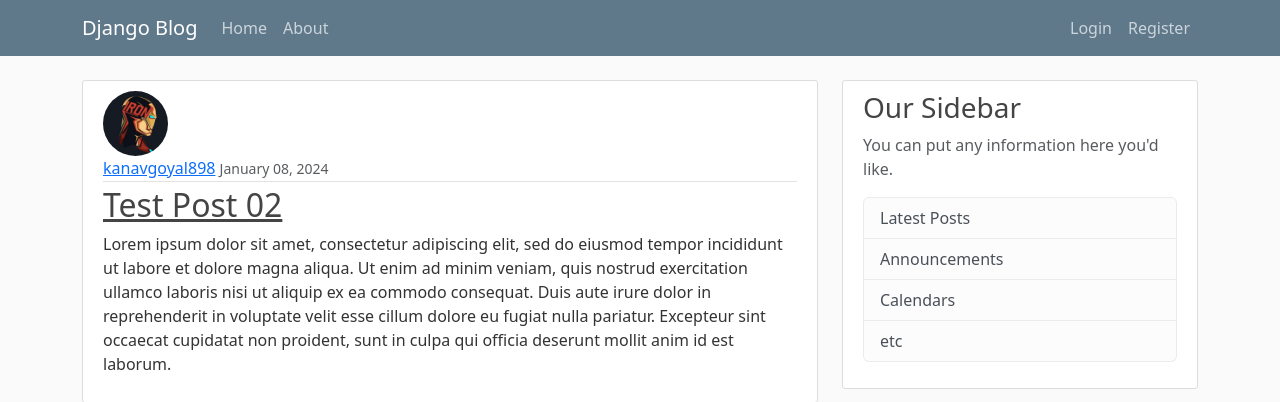
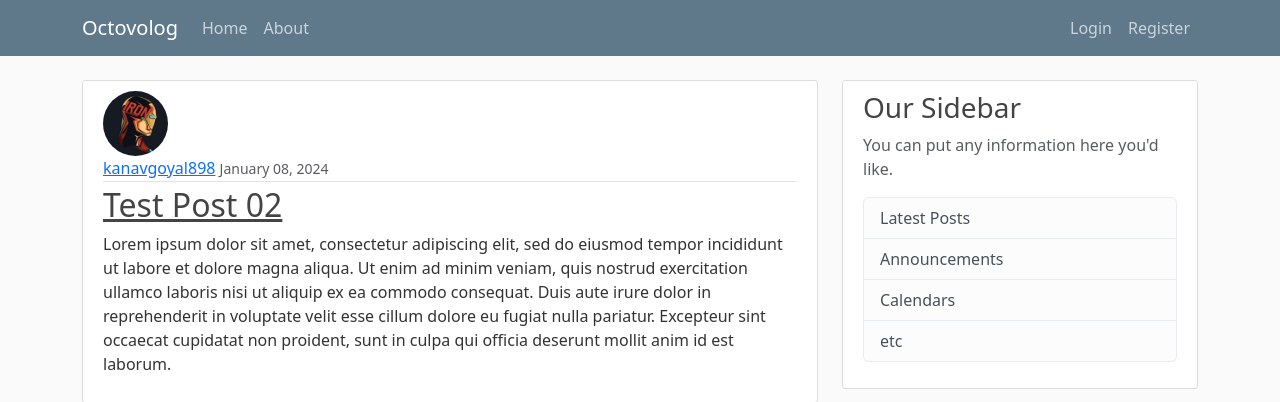
Before and after one commit to kanavgoyal898/octovolog, a Django app: page / in a window 1280 px wide. Shown: the top 402 px of the page. Run offline with Django 5.2, Linux system fonts and the light colour scheme; data comes from the database, SQL or seed files in the repository.

Commit message:
appended readme

```diff
--- a/blog/templates/blog/base.html
+++ b/blog/templates/blog/base.html
@@ -24,7 +24,7 @@
     <header class="site-header">
         <nav class="navbar navbar-expand-md navbar-dark bg-steel fixed-top">
             <div class="container">
-                <a class="navbar-brand mr-4" href="{% url 'blog-home' %}">Django Blog</a>
+                <a class="navbar-brand mr-4" href="{% url 'blog-home' %}">Octovolog</a>
                 <button class="navbar-toggler" type="button" data-toggle="collapse" data-target="#navbarToggle"
                     aria-controls="navbarToggle" aria-expanded="false" aria-label="Toggle navigation">
                     <span class="navbar-toggler-icon"></span>
```
Also changed, not shown: README.md (added).
